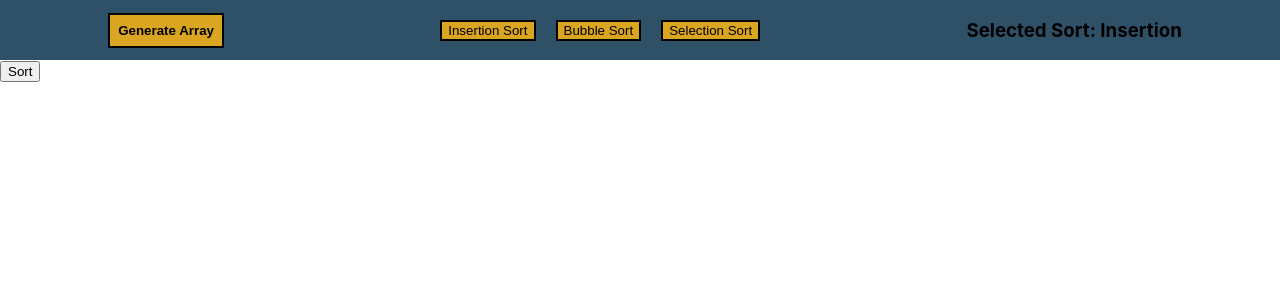
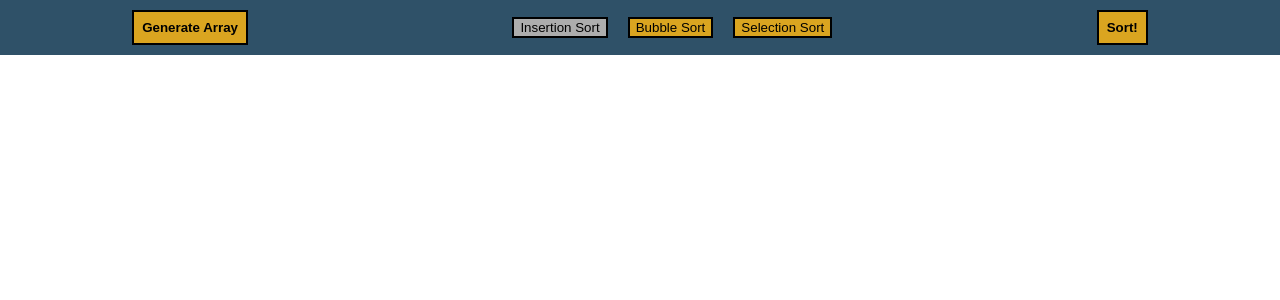
Before and after one commit to Kquach12/sorting_project, a React (Create React App) app: page / in a window 1280 px wide. Both pictures are taken after a click on the button "Insertion Sort". Shown: the top 300 px of the page. Built offline with nearby package versions, Linux system fonts and the light colour scheme.

Commit message:
Improve look and lower delay time

```diff
--- a/src/App.css
+++ b/src/App.css
@@ -15,3 +15,7 @@
   padding: 8px;
   font-weight: bold;
 }
+
+.sortChoice:focus{
+  background-color: rgb(173, 173, 173);
+}
--- a/src/App.js
+++ b/src/App.js
@@ -1,5 +1,5 @@
 import Display from './Components/Display';
-import InsertionSort1 from './Components/InsertionSort';
+import Test from './Components/Test';
 
 import {useState} from 'react'
 import './App.css';
@@ -7,34 +7,51 @@ import './App.css';
 function App() {
 
   const [array, setArray] = useState([])
+  const [isStarting, setIsStarting] = useState()
 
   const [sortAlgo, setSortAlgo] = useState("")
 
   const generateArray = ()=>{
     setArray(Array.from({length: 30}, () => Math.floor(Math.random() * 50 + 1)))
+    setIsStarting(false)
     console.log(array)
   }
 
   const useSortAlgoFunction = (e)=>{
+    setIsStarting(false)
     setSortAlgo(e.target.value)
     console.log(sortAlgo)
   }
 
+  const start = () =>{
+    setIsStarting(true)
+    console.log(isStarting)
+  }
 
   return (
     <div className="App">
       <nav className="navbar">
         <button onClick={generateArray} className="sortButton">Generate Array</button>
         <div >
-          <button onClick={useSortAlgoFunction} value="Insertion" className="sortChoice">Insertion Sort</button>
-          <button onClick={useSortAlgoFunction} value="Bubble" className="sortChoice">Bubble Sort</button>
-          <button onClick={useSortAlgoFunction} value="Selection" className="sortChoice">Selection Sort</button>
+          {
+            sortAlgo == "insertion"?
+            <button onClick={useSortAlgoFunction} value="insertion" className="sortChoice" style={{backgroundColor:"rgb(173, 173, 173)"}}>Insertion Sort</button>:
+            <button onClick={useSortAlgoFunction} value="insertion" className="sortChoice" >Insertion Sort</button >
+          }
+          {
+            sortAlgo == "bubble"?
+            <button onClick={useSortAlgoFunction} value="bubble" className="sortChoice" style={{backgroundColor:"rgb(173, 173, 173)"}}>Bubble Sort</button>:
+            <button onClick={useSortAlgoFunction} value="bubble" className="sortChoice" >Bubble Sort</button >
+          }
+          {
+            sortAlgo == "selection"?
+            <button onClick={useSortAlgoFunction} value="selection" className="sortChoice" style={{backgroundColor:"rgb(173, 173, 173)"}}>Selection Sort</button>:
+            <button onClick={useSortAlgoFunction} value="selection" className="sortChoice" >Selection Sort</button >
+          }
         </div>
-        <h3>Selected Sort: {sortAlgo}</h3>
+        <button onClick={start} className="sortButton">Sort!</button>
       </nav>
-      {/* <Navbar useSortAlgo = {useSortAlgoFunction}/> */}
-      <Display sortingAlgo = {sortAlgo} array = {array}/>
-      {/* <InsertionSort/> */}
+      <Display sortingAlgo = {sortAlgo} array = {array} start = {isStarting}/>
     </div>
   );
 }
--- a/src/Components/Display.js
+++ b/src/Components/Display.js
@@ -4,24 +4,34 @@ import React, {useEffect, useState} from 'react'
 
 
 const Display = (props) => {
-    const {sortingAlgo, array} = props
+    const {sortingAlgo, array, start} = props
+
 
     const [testArray,setTestArray] = useState([])
     const [selectedValue, setSelectedValue] = useState()
+    const [willStart, setWillStart] = useState()
 
 
     useEffect (()=>
-        setTestArray(props.array), [props.array]
+        setTestArray([...array]),
+        [array]
+    )
+    useEffect (()=>
+        setWillStart(start),
+        [start]
     )
 
+    let delay = 50
+
     const selection = (array) =>{
-        if (sortingAlgo == "Insertion"){
+        setWillStart(false)
+        if (sortingAlgo == "insertion"){
             insertionSort(array)
         }
-        else if (sortingAlgo == "Bubble"){
+        else if (sortingAlgo == "bubble"){
             bubbleSort(array)
         }
-        else if (sortingAlgo == "Selection"){
+        else if (sortingAlgo == "selection"){
             selectionSort(array)
         }
         console.log(array)
@@ -42,10 +52,10 @@ const Display = (props) => {
                 j-=1
                 setSelectedValue(j)
                 setTestArray([...array])
-                await timer(100)
+                await timer(50)
             }
             setTestArray([...array])
-            await timer(100)
+            await timer(50)
         }
         setSelectedValue("")
     }
@@ -65,7 +75,7 @@ const Display = (props) => {
             for (let i = 0; i < array.length - 1 - counter; i++){
                 setSelectedValue(i)
                 setTestArray([...array])
-                await timer(100)
+                await timer(50)
                 if (array[i] > array[i+1]) {
                     swap (i, i+1, array)
                     isSorted = false
@@ -85,7 +95,7 @@ const Display = (props) => {
             for (let j = i+1; j < array.length; j++){
                 setSelectedValue(j)
                 setTestArray([...array])
-                await timer(100)
+                await timer(50)
                 if (array[j] < array[lowest]){
                     lowest = j
                     needsSort = true
@@ -101,11 +111,13 @@ const Display = (props) => {
 
 
     //**********************************SORTING ALGOS*********************************************/
-
+    if (willStart){
+        selection([...testArray])
+    }
 
     return(
         <div>
-            <button onClick={(e)=>selection([...testArray])}>Sort</button>
+            {/* <button onClick={(e)=>selection([...testArray])}>Sort</button> */}
             {
                 testArray.map((value, index) =>
 
```
